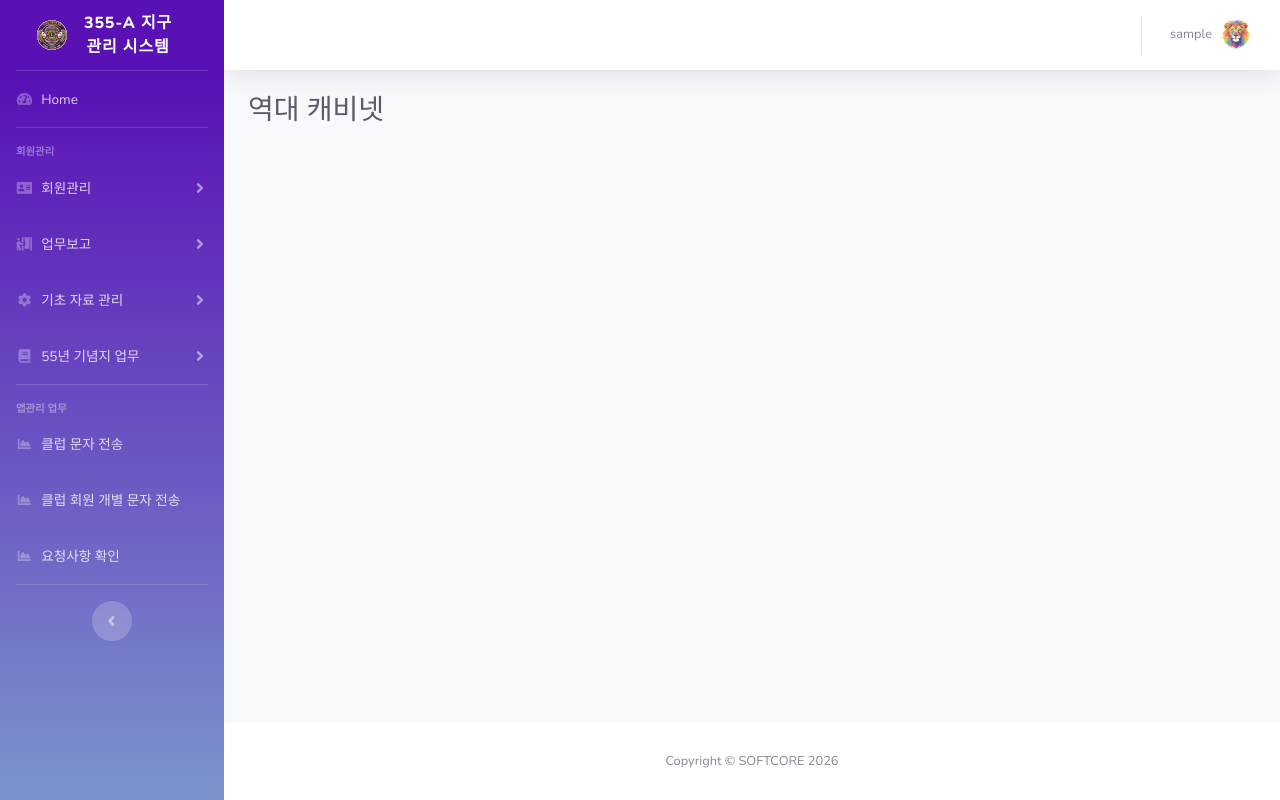
After one commit to ywydpapa/yk55-fapi, a FastAPI app: template templates/yk55/yk55_cabhist.html in a window 1280 px wide. The commit adds this page. Run offline with FastAPI, Linux system fonts and the light colour scheme; the template is opened without the code that fills it: most values are stand-ins (such as "Sample title", 1, 10 or a date in 2020); parts of the project's set-up code (start-up, migrations or seed data) failed here and were passed over; some libraries are stand-ins or nearby versions.

Commit message:
yk55 추가

```diff
--- a/main.py
+++ b/main.py
@@ -124,9 +124,10 @@ async def session_chk(otp:str):
 
 @app.get("/", response_class=HTMLResponse)
 async def login_form(request: Request):
-    if request.session.get("user_No"):
-        return RedirectResponse(url="/success", status_code=303)
-    return templates.TemplateResponse("login/login.html", {"request": request})
+    if not request.session.get("user_No"):
+        return RedirectResponse(url="login/login.html", status_code=303)
+    else:
+        return templates.TemplateResponse("login/login.html", {"request": request})
 
 # 로그인 요청 처리
 @app.post("/login")
@@ -199,10 +200,48 @@ async def logout(request: Request, db: AsyncSession = Depends(get_db)):
     except Exception as e:
         return RedirectResponse(url="/", status_code=303)
 
-
-
 # User
 
 # Member
 
 # Basic Data
+
+#YK55
+@app.get("/yk55greet", response_class=HTMLResponse)
+async def yk55greet(request: Request):
+    if not request.session.get("user_No"):
+        return RedirectResponse(url="login/login.html", status_code=303)
+    else:
+        return templates.TemplateResponse("yk55/yk55_greetings.html", {"request": request})
+
+
+@app.get("/yk55cabhist", response_class=HTMLResponse)
+async def yk55cabhist(request: Request):
+    if not request.session.get("user_No"):
+        return RedirectResponse(url="login/login.html", status_code=303)
+    else:
+        return templates.TemplateResponse("yk55/yk55_cabhist.html", {"request": request})
+
+
+@app.get("/yk55servhist", response_class=HTMLResponse)
+async def yk55servhist(request: Request):
+    if not request.session.get("user_No"):
+        return RedirectResponse(url="login/login.html", status_code=303)
+    else:
+        return templates.TemplateResponse("yk55/yk55_servhist.html", {"request": request})
+
+
+@app.get("/yk55membhist", response_class=HTMLResponse)
+async def yk55membhist(request: Request):
+    if not request.session.get("user_No"):
+        return RedirectResponse(url="login/login.html", status_code=303)
+    else:
+        return templates.TemplateResponse("yk55/yk55_memberhist.html", {"request": request})
+
+
+@app.get("/yk55mjfhist", response_class=HTMLResponse)
+async def yk55mjfhist(request: Request):
+    if not request.session.get("user_No"):
+        return RedirectResponse(url="login/login.html", status_code=303)
+    else:
+        return templates.TemplateResponse("yk55/yk55_mjfhist.html", {"request": request})
--- a/templates/common/sidebar.html
+++ b/templates/common/sidebar.html
@@ -43,7 +43,7 @@
         </div>
     </li>
     <li class="nav-item">
-        <a class="nav-link collapsed" href="#" data-toggle="collapse" data-target="#collapseTwo"
+        <a class="nav-link collapsed" href="#" data-toggle="collapse" data-target="#collapseThree"
            aria-expanded="true" aria-controls="collapseTwo">
             <i class="fas fa-fw fa-person-booth"></i>
             <span>업무보고</span>
@@ -77,6 +77,24 @@
             </div>
         </div>
     </li>
+    <li class="nav-item">
+        <a class="nav-link collapsed" href="#" data-toggle="collapse" data-target="#collapseUtilities2"
+           aria-expanded="true" aria-controls="collapseUtilities2">
+            <i class="fas fa-fw fa-book"></i>
+            <span>55년 기념지 업무</span>
+        </a>
+        <div id="collapseUtilities2" class="collapse" aria-labelledby="headingUtilities"
+             data-parent="#accordionSidebar">
+            <div class="bg-white py-2 collapse-inner rounded">
+                <h6 class="collapse-header">기념지 업무 목록</h6>
+                <a class="collapse-item" href="/yk55greet">축사/회고사</a>
+                <a class="collapse-item" href="/yk55cabhist">역대 캐비넷</a>
+                <a class="collapse-item" href="/yk55servhist">역대 사업개요</a>
+                <a class="collapse-item" href="/yk55membhist">역대 지구임원</a>
+                <a class="collapse-item" href="/yk55mjfhist">탁월한 봉사인</a>
+            </div>
+        </div>
+    </li>
     <!-- Divider -->
     <hr class="sidebar-divider">
 
@@ -93,11 +111,6 @@
             <span>공지사항 관리</span></a>
     </li>
     {% endif %}
-    <li class="nav-item">
-        <a class="nav-link" href="/listclubnotice/{{ user_clubno }}">
-            <i class="fas fa-fw fa-chart-area"></i>
-            <span>클럽 공지사항 관리</span></a>
-    </li>
     <li class="nav-item">
         <a class="nav-link" href="/clubsms/{{ user_clubno }}">
             <i class="fas fa-fw fa-chart-area"></i>
--- /dev/null
+++ b/templates/yk55/yk55_cabhist.html
@@ -0,0 +1,43 @@
+<!DOCTYPE html>
+<html lang="en">
+<head>
+    {% include '/common/commHeader.html' %}
+</head>
+<body id="page-top">
+<!-- Page Wrapper -->
+<div id="wrapper">
+    {% include '/common/sidebar.html' %}
+    <!-- Content Wrapper -->
+    <div id="content-wrapper" class="d-flex flex-column">
+        <!-- Main Content -->
+        <div id="content">
+            {% include '/common/topbar.html' %}
+            <!-- Begin Page Content -->
+            <div class="container-fluid">
+                <!-- Page Heading -->
+                <h1 class="h3 mb-4 text-gray-800">역대 캐비넷</h1>
+            </div>
+            <!-- /.container-fluid -->
+        </div>
+        <!-- End of Main Content -->
+        <!-- Footer -->
+        <footer class="sticky-footer bg-white">
+            <div class="container my-auto">
+                <div class="copyright text-center my-auto">
+                    <span>Copyright &copy; SOFTCORE 2026</span>
+                </div>
+            </div>
+        </footer>
+        <!-- End of Footer -->
+    </div>
+    <!-- End of Content Wrapper -->
+</div>
+<!-- End of Page Wrapper -->
+<!-- Scroll to Top Button-->
+<a class="scroll-to-top rounded" href="#page-top">
+    <i class="fas fa-angle-up"></i>
+</a>
+<!-- Bootstrap core JavaScript-->
+{% include '/common/commonScript.html' %}
+</body>
+</html>
```
Also changed, not shown: templates/yk55/yk55_greetings.html (added, +43 -0 lines), templates/yk55/yk55_memberhist.html (added, +43 -0 lines), templates/yk55/yk55_mjfhist.html (added, +43 -0 lines), templates/yk55/yk55_servhist.html (added, +43 -0 lines).
